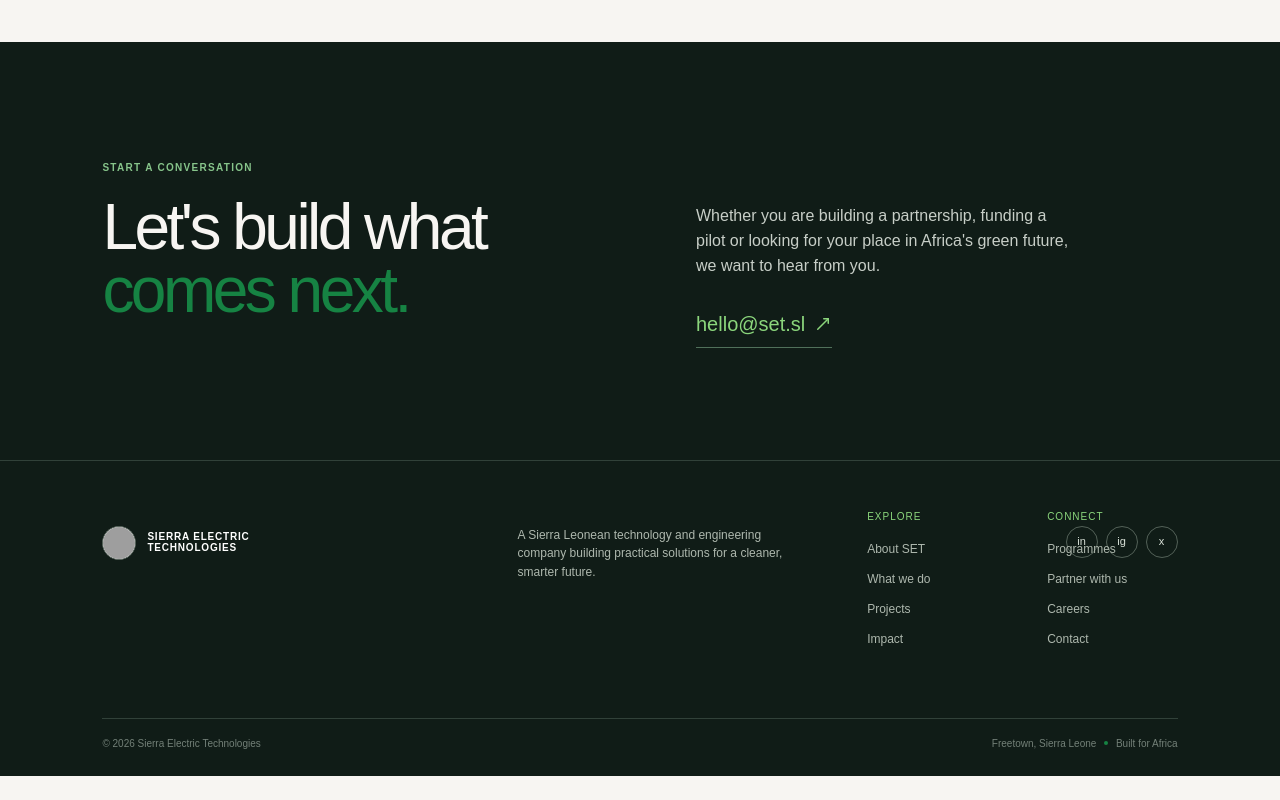
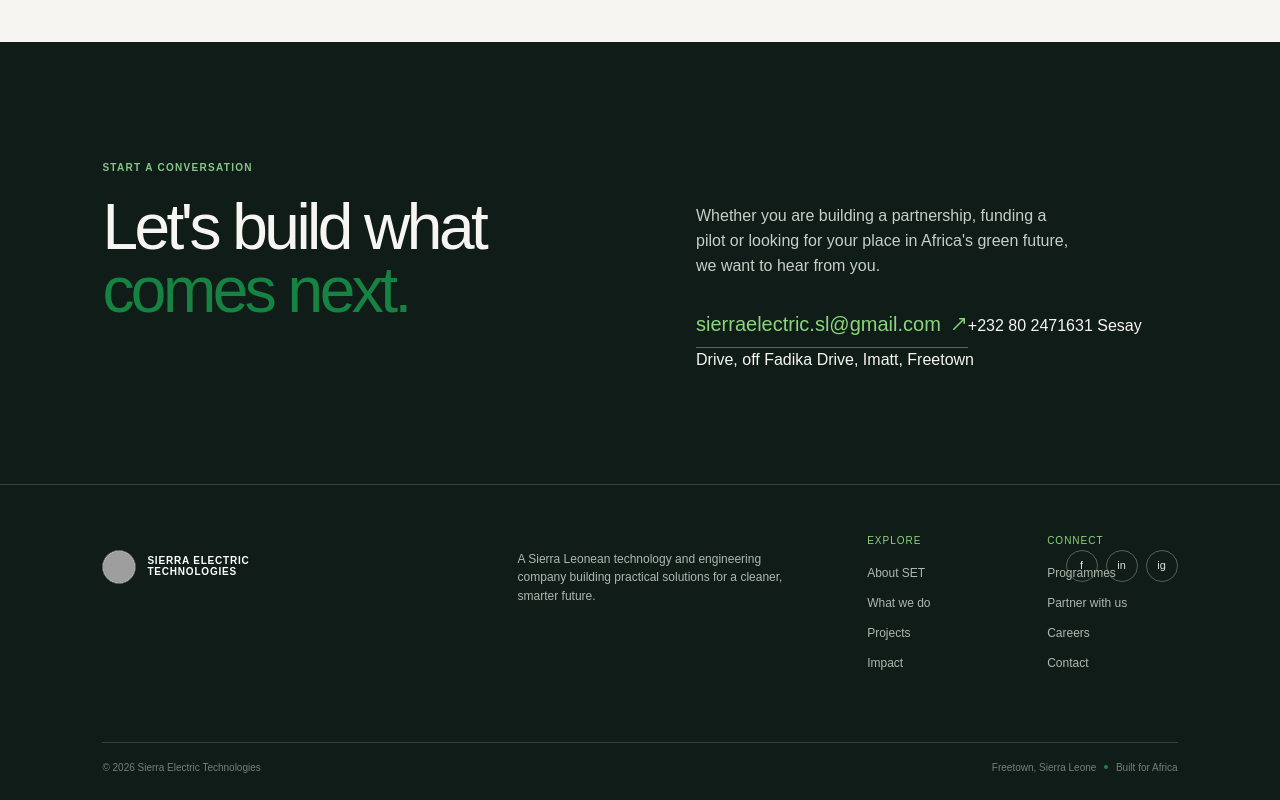
Before and after one commit to SamuraWorks/sierra-electric-technologies, a Next.js app: page / in a window 1280 px wide. Shown: the part 5577-6377 px from the top of the page. Before the commit the page ends 6353 px from the top, so only its background shows below. Built offline with nearby package versions, Linux system fonts and the light colour scheme; grey boxes are pictures that could not be loaded.

Commit message:
feat: update contact info and add social links in footer

```diff
--- a/app/page.tsx
+++ b/app/page.tsx
@@ -93,9 +93,9 @@ export default function Page() {
 
       <section className="impact-section section-pad" id="impact"><div className="section-intro"><span className="kicker">Impact, honestly measured</span><h2>Proof, not<br /><em>promises.</em></h2><p>We share what has been built, what is being tested and what comes next — clearly labelled so partners can see the evidence behind the ambition.</p></div><div className="stats-grid"><div><b>01</b><span>100% electric shuttle minibus built in Sierra Leone</span></div><div><b>75%</b><span>locally sourced materials in the shuttle build</span></div><div><b>2024</b><span>National Innovation Challenge winner</span></div><div><b>2025</b><span>MOCTI Young Innovator of the Year recognition</span></div></div></section>
 
-      <section className="contact-section section-pad" id="contact"><div><span className="kicker light-kicker">Start a conversation</span><h2>Let&apos;s build what<br /><em>comes next.</em></h2></div><div><p>Whether you are building a partnership, funding a pilot or looking for your place in Africa&apos;s green future, we want to hear from you.</p><a className="contact-email" href="mailto:hello@set.sl">hello@set.sl <MoveUpRight size={18} /></a></div></section>
+      <section className="contact-section section-pad" id="contact"><div><span className="kicker light-kicker">Start a conversation</span><h2>Let&apos;s build what<br /><em>comes next.</em></h2></div><div><p>Whether you are building a partnership, funding a pilot or looking for your place in Africa&apos;s green future, we want to hear from you.</p><a className="contact-email" href="mailto:sierraelectric.sl@gmail.com">sierraelectric.sl@gmail.com <MoveUpRight size={18} /></a><a className="contact-phone" href="tel:+23280247163">+232 80 247163</a><a className="contact-address" href="https://maps.google.com/?q=1+Sesay+Drive+off+Fadika+Drive+Imatt+Freetown+Sierra+Leone" target="_blank" rel="noreferrer">1 Sesay Drive, off Fadika Drive, Imatt, Freetown</a></div></section>
 
-      <footer className="site-footer"><div className="footer-main"><a className="brand brand-footer" href="#top"><Mark light /><span>SIERRA ELECTRIC<br /><b>TECHNOLOGIES</b></span></a><p>A Sierra Leonean technology and engineering company building practical solutions for a cleaner, smarter future.</p><div className="socials"><a href="#contact" aria-label="LinkedIn">in</a><a href="#contact" aria-label="Instagram">ig</a><a href="#contact" aria-label="X">x</a></div></div><div className="footer-links"><div><span>Explore</span><a href="#about">About SET</a><a href="#work">What we do</a><a href="#projects">Projects</a><a href="#impact">Impact</a></div><div><span>Connect</span><a href="#programmes">Programmes</a><a href="#contact">Partner with us</a><a href="#contact">Careers</a><a href="mailto:hello@set.sl">Contact</a></div></div><div className="footer-bottom"><span>© 2026 Sierra Electric Technologies</span><span>Freetown, Sierra Leone <span className="footer-dot" /> Built for Africa</span></div></footer>
+      <footer className="site-footer"><div className="footer-main"><a className="brand brand-footer" href="#top"><Mark light /><span>SIERRA ELECTRIC<br /><b>TECHNOLOGIES</b></span></a><p>A Sierra Leonean technology and engineering company building practical solutions for a cleaner, smarter future.</p><div className="socials"><a href="https://www.facebook.com/sierraelectricsl" target="_blank" rel="noreferrer" aria-label="Facebook">f</a><a href="#contact" aria-label="LinkedIn">in</a><a href="#contact" aria-label="Instagram">ig</a></div></div><div className="footer-links"><div><span>Explore</span><a href="#about">About SET</a><a href="#work">What we do</a><a href="#projects">Projects</a><a href="#impact">Impact</a></div><div><span>Connect</span><a href="#programmes">Programmes</a><a href="#contact">Partner with us</a><a href="#contact">Careers</a><a href="mailto:sierraelectric.sl@gmail.com">Contact</a></div></div><div className="footer-bottom"><span>© 2026 Sierra Electric Technologies</span><span>Freetown, Sierra Leone <span className="footer-dot" /> Built for Africa</span></div></footer>
     </main>
   )
 }
```
